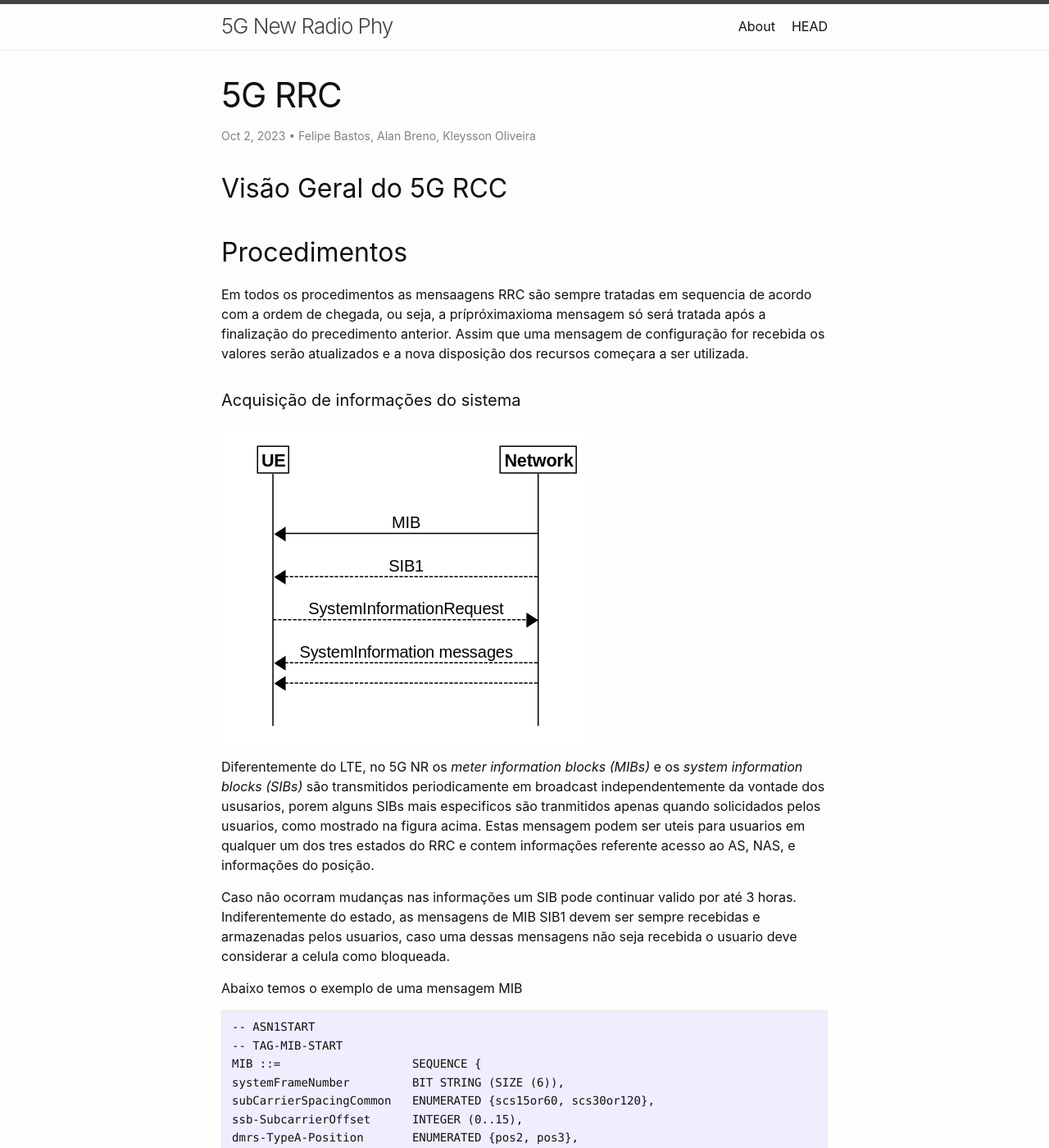
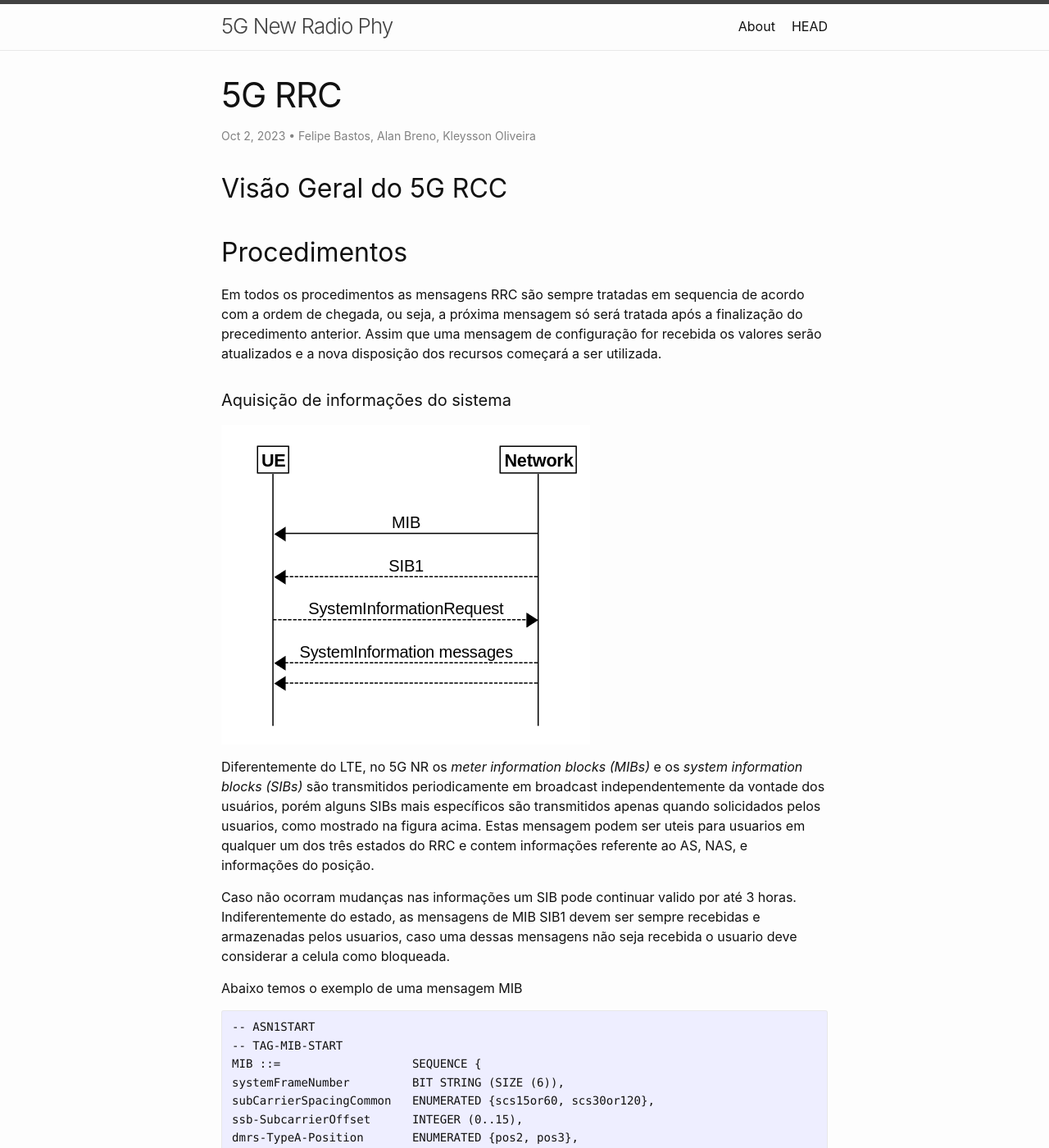
Before and after one commit to felipebastosb/5g-rrc-doc, a Jekyll site: the page built from _posts/2023-10-02-5g-rcc.md, in a window 1280 px wide and 1400 px high. Shown: the whole window at 82% size. Built offline with Jekyll 4.4.1, drawn with Linux system fonts in a browser that asks for light colours; some of the changed text lies outside the part shown.

Commit message:
new topics

````diff
--- a/_posts/2023-10-02-5g-rcc.md
+++ b/_posts/2023-10-02-5g-rcc.md
@@ -16,13 +16,13 @@ meta: "Springfield"
 
 ## Procedimentos
 
-Em todos os procedimentos as mensaagens RRC são sempre tratadas em sequencia de acordo com a ordem de chegada, ou seja, a prípróximaxioma mensagem só será tratada após a finalização do precedimento anterior. Assim que uma mensagem de configuração for recebida os valores serão atualizados e a nova disposição dos recursos começara a ser utilizada.
+Em todos os procedimentos as mensagens RRC são sempre tratadas em sequencia de acordo com a ordem de chegada, ou seja, a próxima mensagem só será tratada após a finalização do precedimento anterior. Assim que uma mensagem de configuração for recebida os valores serão atualizados e a nova disposição dos recursos começará a ser utilizada.
 
-#### Acquisição de informações do sistema
+#### Aquisição de informações do sistema
 
-![Acquisição de informações do sistema](/assets/imgs/info_ac.png)
+![Aquisição de informações do sistema](/assets/imgs/info_ac.png)
 
-Diferentemente do LTE, no 5G NR os <i>meter information blocks (MIBs)</i> e os <i>system information blocks (SIBs)</i> são transmitidos periodicamente em broadcast independentemente da vontade dos ususarios, porem alguns SIBs mais especificos são tranmitidos apenas quando solicidados pelos usuarios, como mostrado na figura acima. Estas mensagem podem ser uteis para usuarios em qualquer um dos tres estados do RRC e contem informações referente acesso ao AS, NAS, e informações do posição.
+Diferentemente do LTE, no 5G NR os <i>meter information blocks (MIBs)</i> e os <i>system information blocks (SIBs)</i> são transmitidos periodicamente em broadcast independentemente da vontade dos usuários, porém alguns SIBs mais específicos são transmitidos apenas quando solicidados pelos usuarios, como mostrado na figura acima. Estas mensagem podem ser uteis para usuarios em qualquer um dos três estados do RRC e contem informações referente ao AS, NAS, e informações do posição.
 
 Caso não ocorram mudanças nas informações um SIB pode continuar valido por até 3 horas. Indiferentemente do estado, as mensagens de MIB SIB1 devem ser sempre recebidas e armazenadas pelos usuarios, caso uma dessas mensagens não seja recebida o usuario deve considerar a celula como bloqueada.
 
@@ -101,3 +101,7 @@ uac-BarringInfoSetList-v1700 UAC-BarringInfoSetList-v1700 OPTIONAL -- Cond MINT
 }
 
 ```
+
+#### Controle de acesso
+
+No 5G NR a rede é que inicia ou finaliza a conexão RRC de um  usuário, inicialmente a conexão é feita sem criptografia e os usuários conseguem a penas realizar medições, que serão transmitidas somente após a conexão está criptografada. As variáveis <i>keySetChangeIndicator</i> e the <i>nextHopChainingCount</i> são usdas para definir as chaves que serão usadas tanto na estão radio base quanto no equipamento do usuário. Cada mensagem transmitida em cada <i>radio bearer</i> deve possuir um número único de contador que será usado ne criptografia da menssagem. Os valores definidos no RRC para selecionar os <i>radio bearer</i> são usados como entrada para o sistema de criptografia.
````
Also changed, not shown: other parts of _posts/2023-10-02-5g-rcc.md (+1 -1 lines).
